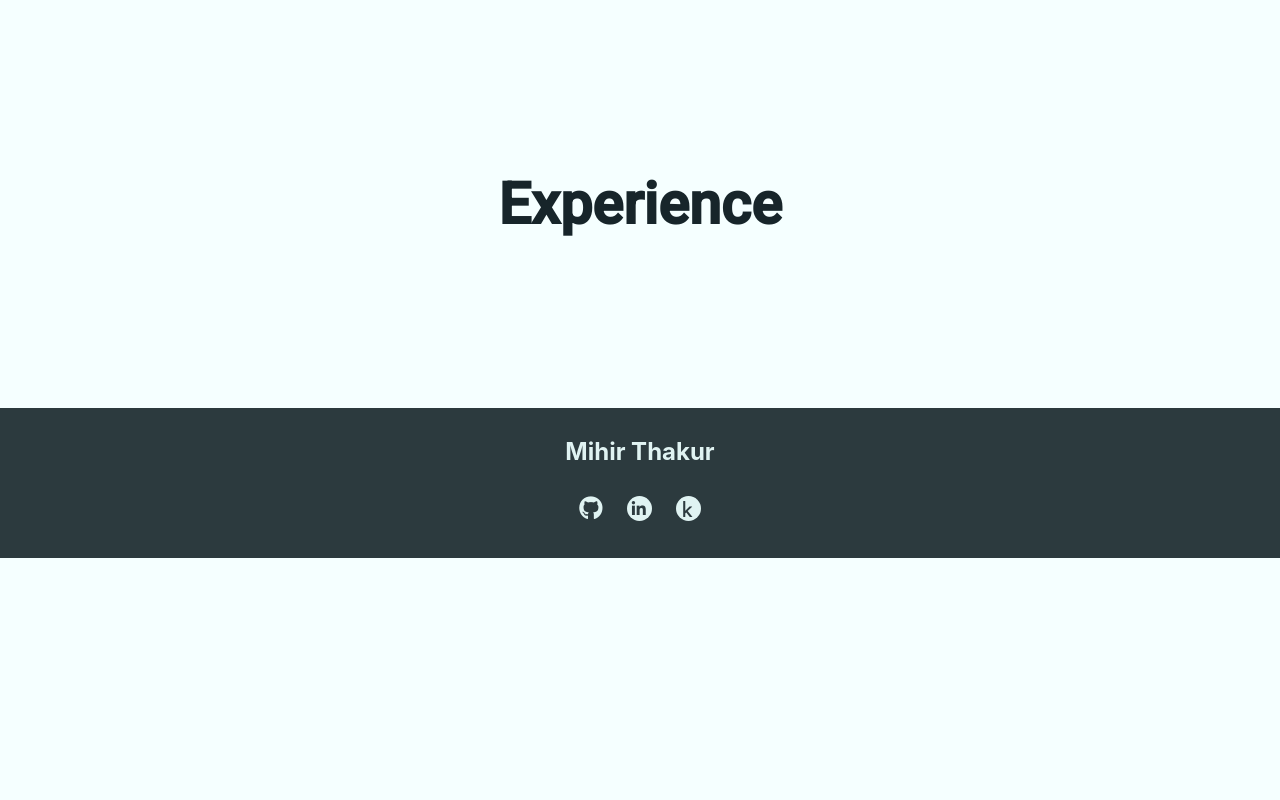
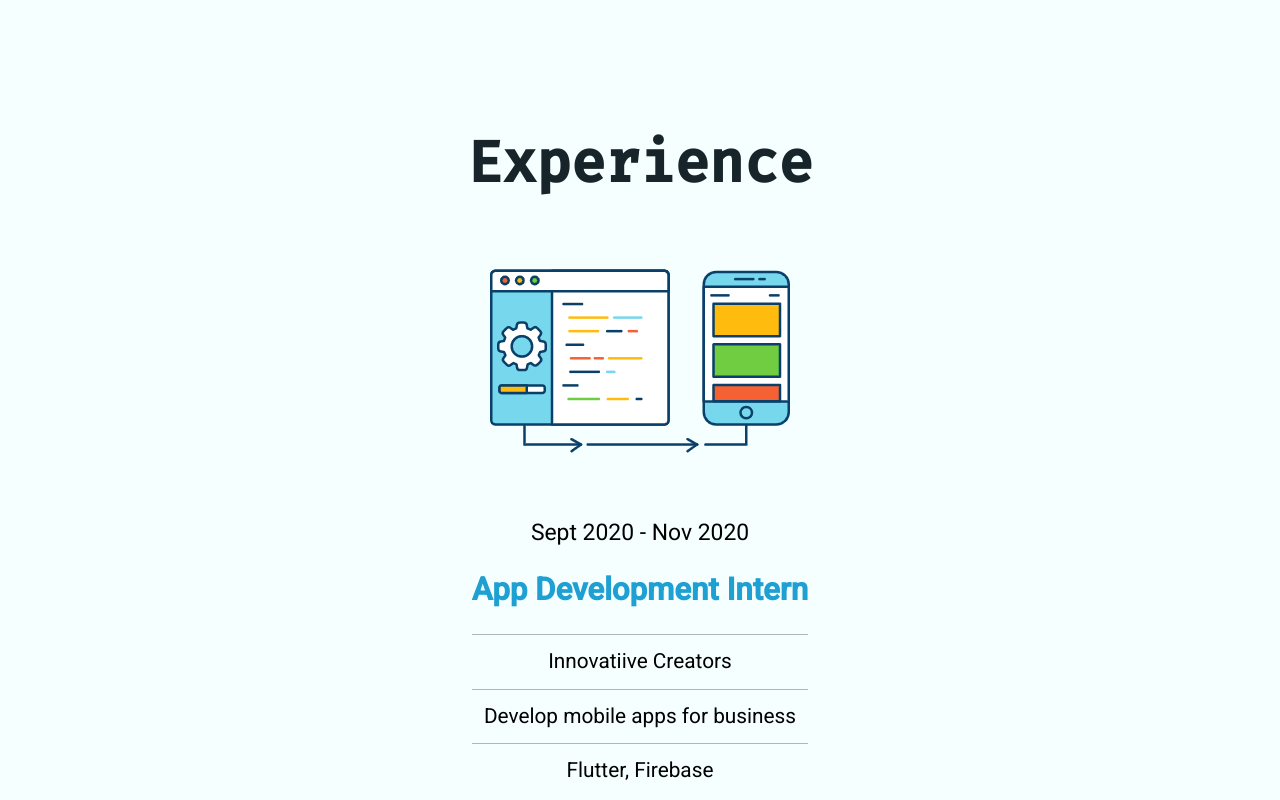
Before and after one commit to Mik-27/Portfolio_Website, a React (Create React App) app: page / in a window 1280 px wide. Shown: the part 3980-4780 px from the top of the page. Before the commit the page ends 4538 px from the top, so only its background shows below. Built offline with nearby package versions, Linux system fonts and the light colour scheme; a web font is replaced by a local one.

Commit message:
Exp section completed

```diff
--- a/src/components/exp-card/expCard.css
+++ b/src/components/exp-card/expCard.css
@@ -0,0 +1,38 @@
+.exp-card {
+    text-align: center;
+}
+
+.card-contents {
+    margin-top: 2.5em;
+    font-size: 1.3em;
+}
+
+.card-contents > .duration {
+    font-size: 1.1em;
+}
+
+.card-contents > .designation {
+    color: rgb(31, 160, 211);
+}
+
+ul.details {
+    list-style-type: none;
+    text-decoration: none;
+    padding: 0;
+}
+
+ul.details > li {
+    padding-bottom: 15px;
+    padding-top: 15px;
+    border-top: 1px solid rgba(0, 0, 0, 0.281);
+}
+
+ul.details > li > a {
+    text-decoration: none;
+    color: black;
+}
+
+ul.details > li > a:hover {
+    border-bottom: 1.5px solid rgba(0, 0, 0, 0.356);
+    color: rgba(0, 0, 0, 0.637);
+}
--- a/src/components/exp-card/expCard.js
+++ b/src/components/exp-card/expCard.js
@@ -1,21 +1,22 @@
 import "./expCard.css";
+import appDev from "../../assets/exp/AppDev.png";
 
-export default function ExpCard({ image, contents }) {
+export default function ExpCard() {
 	return (
 		<div className="exp-card">
-			<div className="exp-heading">
-				<div className="image">
-					<img src={image} alt="Cannot Load." />
-				</div>
-				<div className="card-contents">
-					<p className="duration"></p>
-					<h2 className="designation">asfas</h2>
-					<ul className="details">
-						<li></li>
-						<li></li>
-						<li></li>
-					</ul>
-				</div>
+			<div className="exp-image">
+				<img src={appDev} alt="Cannot Load." />
+			</div>
+			<div className="card-contents">
+				<p className="duration">Sept 2020 - Nov 2020</p>
+				<h2 className="designation">App Development Intern</h2>
+				<ul className="details">
+					<li>
+						<a href="https://innovatiivecreators.in/">Innovatiive Creators</a>
+					</li>
+					<li>Develop mobile apps for business</li>
+					<li>Flutter, Firebase</li>
+				</ul>
 			</div>
 		</div>
 	);
--- a/src/container/experienceContainer/exp.css
+++ b/src/container/experienceContainer/exp.css
@@ -1,17 +1,27 @@
 @import url('https://fonts.googleapis.com/css2?family=Roboto:wght@500&display=swap');
+@import url('https://fonts.googleapis.com/css2?family=Fira+Code:wght@500&display=swap');
 
 .exp-main {
     font-family: 'Roboto', sans-serif;
-    margin-top: 70px;
+    margin-top: 30px;
     margin-bottom: 50px;
     margin-left: 100px;
     margin-right: 100px;
 }
 
 .exp-title {
+    font-family: 'Fira Code', monospace;
     text-align: center;
     margin-bottom: 70px;
-    margin-top: 80px;
+    margin-top: 30px;
     color: #17252a;
     font-size: 1.8em;
 }
+
+.exp-container{
+    margin-top: 60px;
+    display: flex;
+    flex-direction: row;
+    flex-wrap: wrap;
+    justify-content: space-evenly;
+}
--- a/src/container/experienceContainer/exp.js
+++ b/src/container/experienceContainer/exp.js
@@ -1,3 +1,4 @@
+import ExpCard from "../../components/exp-card/expCard";
 import "./exp.css";
 
 export default function Experience() {
@@ -6,6 +7,9 @@ export default function Experience() {
 			<div className="exp-title">
 				<h1>Experience</h1>
 			</div>
+			<div className="exp-container">
+				<ExpCard />
+			</div>
 		</div>
 	);
 }
```
Also changed, not shown: src/assets/exp/AppDev.png (added).
